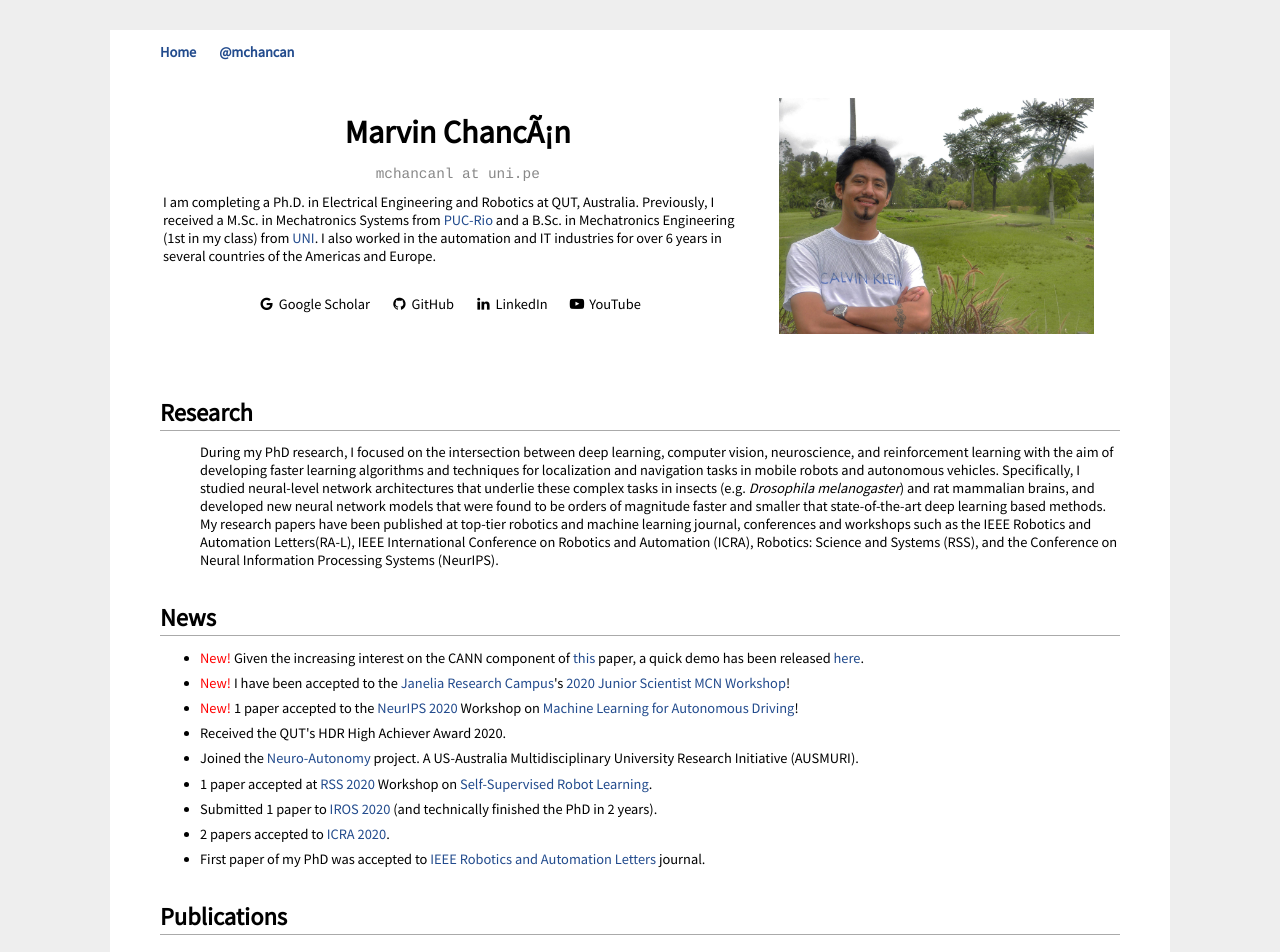
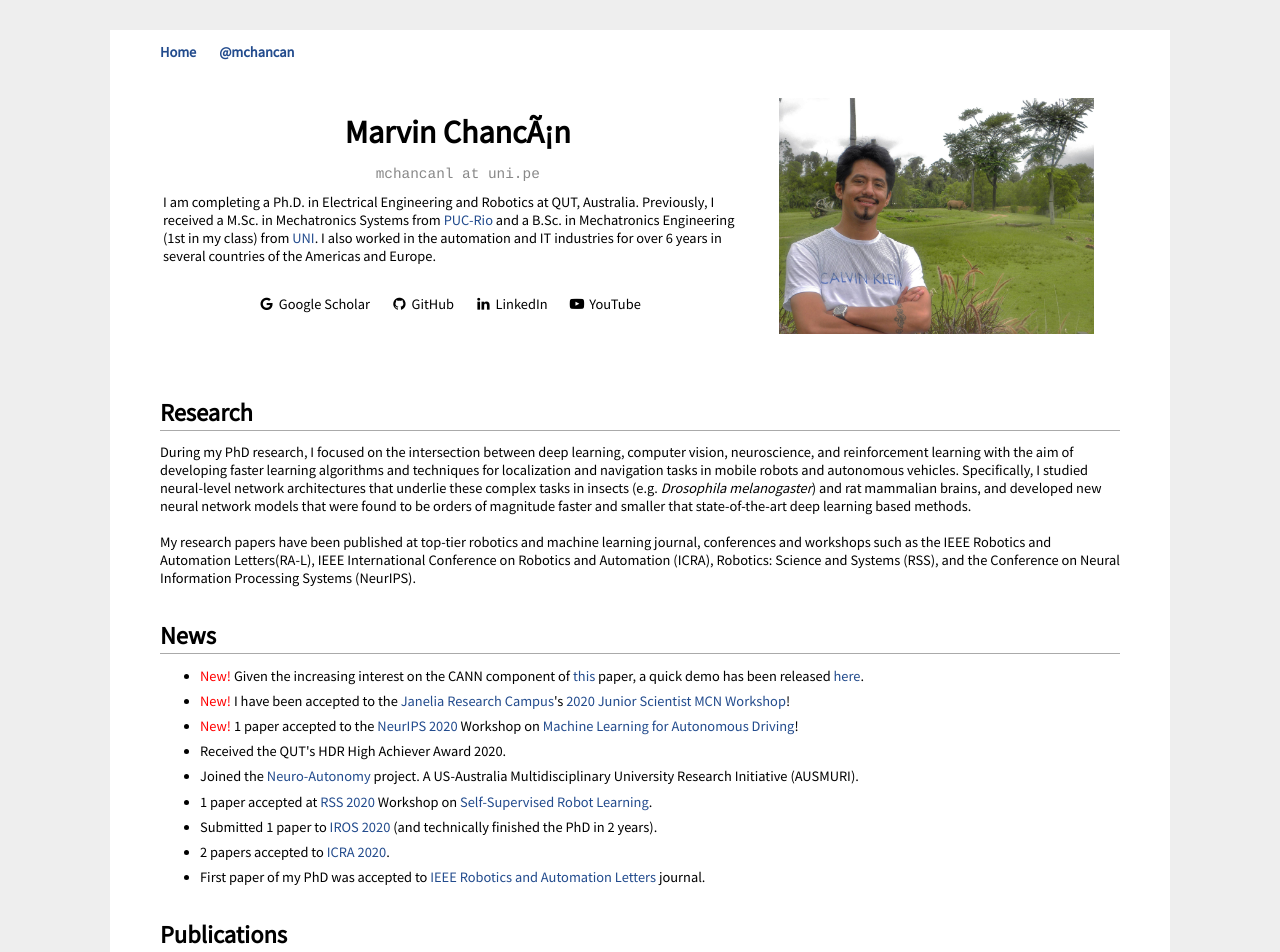
Before and after one commit to mchancan/mchancan.github.io, a Jekyll site: the page built from index.html, in a window 1280 px wide. Shown: the top 952 px of the page. Built offline with Jekyll 4.4.1, drawn with Linux system fonts in a browser that asks for light colours; comment, search, counter and statistics services are not loaded; a style sheet for code colours, icons or effects is not loaded; grey boxes are pictures that could not be loaded.

Commit message:
Update index.html

```diff
--- a/index.html
+++ b/index.html
@@ -32,11 +32,10 @@ title: Marvin Chancán
 </table>
 
 <h2>Research</h2>
-<ul>
 During my PhD research, I focused on the intersection between deep learning, computer vision, neuroscience, and reinforcement learning with the aim of developing faster learning algorithms and techniques for localization and navigation tasks in mobile robots and autonomous vehicles.
 Specifically, I studied neural-level network architectures that underlie these complex tasks in insects (e.g. <i>Drosophila melanogaster</i>) and rat mammalian brains, and developed new neural network models that were found to be orders of magnitude faster and smaller that state-of-the-art deep learning based methods.</br>
+</br>
 My research papers have been published at top-tier robotics and machine learning journal, conferences and workshops such as the IEEE Robotics and Automation Letters(RA-L), IEEE International Conference on Robotics and Automation (ICRA), Robotics: Science and Systems (RSS), and the Conference on Neural Information Processing Systems (NeurIPS).
-</ul>
 
 <h2>News</h2>
 <ul>
```
